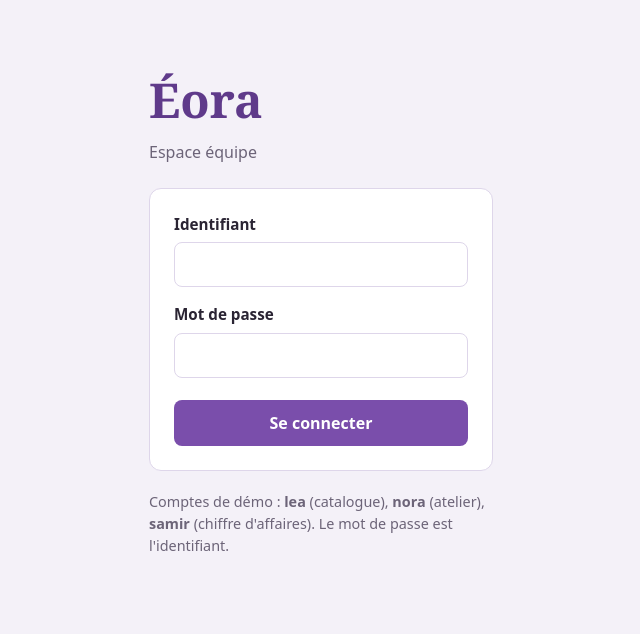
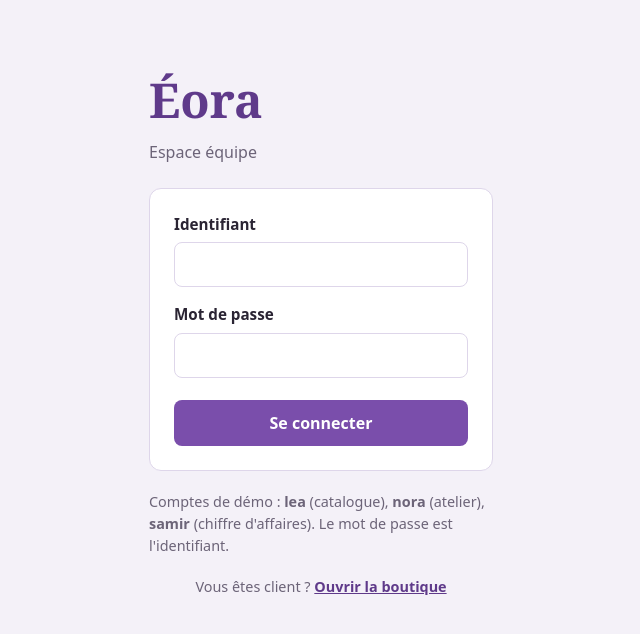
Before and after one commit to FloKBCode/projet-sql-avance-eora, a React app in the folder site/app/: page / in a window 1280 px wide. Shown: the top 634 px of the page, without its empty margins (319-959 px from the left). Built offline with nearby package versions, Linux system fonts and the light colour scheme; the HTML template or start-up script is replaced by a standard one.

Commit message:
Ouvre la boutique depuis la connexion et depuis l'en-tête
Lien « Ouvrir la boutique » sous le formulaire de connexion, bouton Boutique dans l'en-tête une fois connecté, et retour vers l'espace équipe.

```diff
--- a/site/app/src/App.jsx
+++ b/site/app/src/App.jsx
@@ -2,6 +2,7 @@ import Atelier from './pages/Atelier'
 import { useState } from 'react'
 import { lireSession, garderSession, effacerSession, deconnexion } from './api'
 import Connexion from './pages/Connexion'
+import Commande from './pages/Commande'
 import './index.css'
 
 // Chaque rôle de la base ouvre sa page. Les pages Catalogue, Atelier et
@@ -19,6 +20,7 @@ function pageDuCompte(roles) {
 
 export default function App() {
   const [session, setSession] = useState(lireSession)
+  const [boutique, setBoutique] = useState(false)
 
   function onConnecte(nouvelle) {
     garderSession(nouvelle)
@@ -35,7 +37,34 @@ export default function App() {
     setSession(null)
   }
 
-  if (!session) return <Connexion onConnecte={onConnecte} />
+  if (boutique) {
+    return (
+      <>
+        <header className="entete">
+          <strong>Éora</strong>
+          <span>Boutique</span>
+          <button onClick={() => setBoutique(false)}>Espace équipe</button>
+        </header>
+        <main className="contenu contenu-large">
+          <Commande />
+        </main>
+      </>
+    )
+  }
+
+  if (!session) {
+    return (
+      <>
+        <Connexion onConnecte={onConnecte} />
+        <p className="aide aide-boutique">
+          Vous êtes client ?{' '}
+          <button type="button" className="lien" onClick={() => setBoutique(true)}>
+            Ouvrir la boutique
+          </button>
+        </p>
+      </>
+    )
+  }
 
   const page = pageDuCompte(session.roles ?? [])
 
@@ -46,6 +75,7 @@ export default function App() {
         <span>
           {session.utilisateur} · {page?.titre ?? 'aucune page'}
         </span>
+        <button onClick={() => setBoutique(true)}>Boutique</button>
         <button onClick={sortir}>Se déconnecter</button>
       </header>
       <main className="contenu">
```
